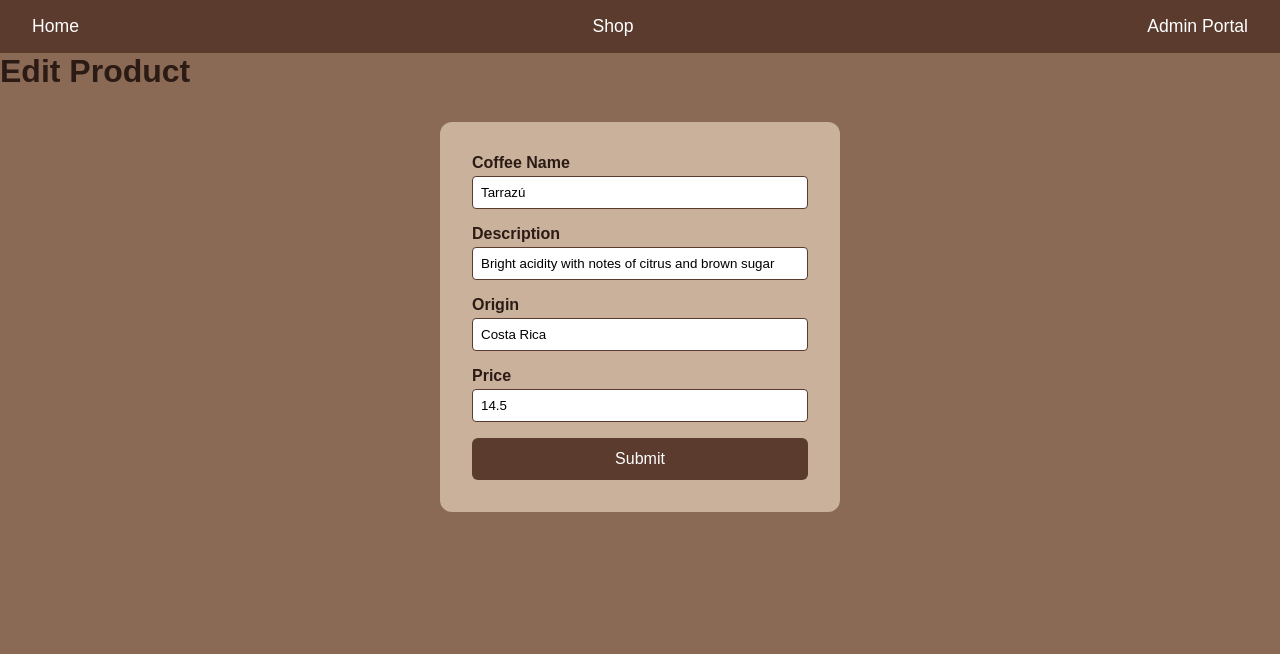
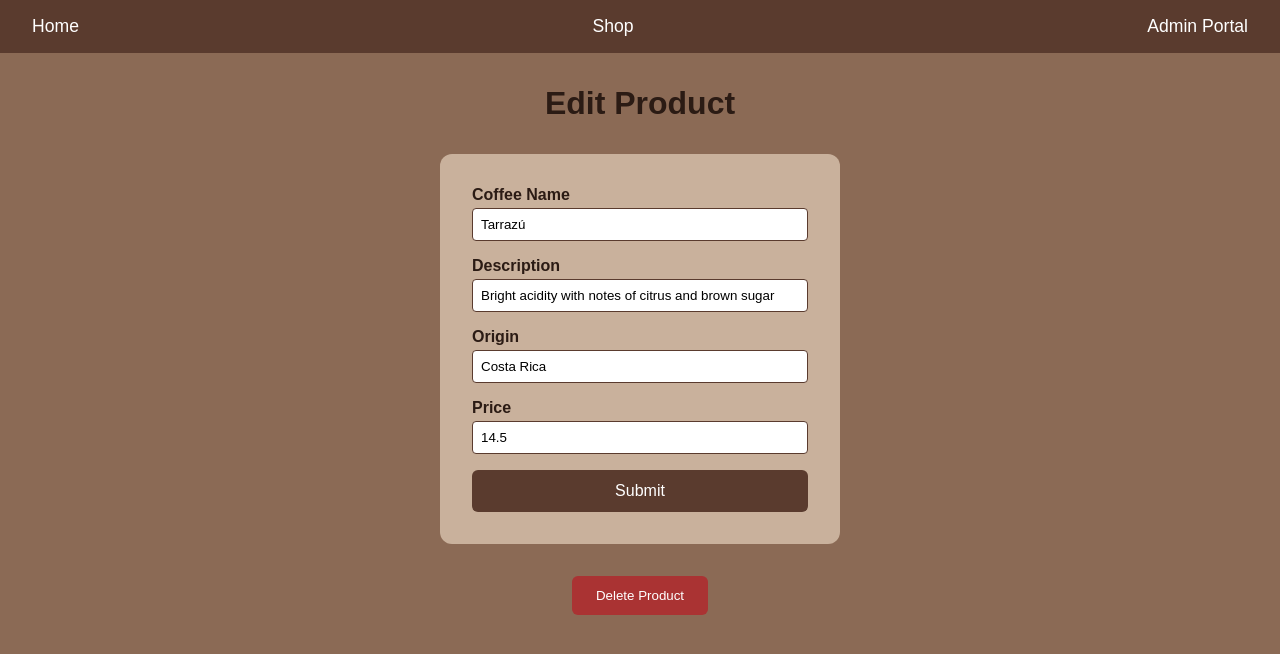
Before and after one commit to hanjennings1/coffees-r-us-lab, a React (Vite) app: page /product/1 in a window 1280 px wide. Shown: the top 654 px of the page. Built offline with nearby package versions, Linux system fonts and the light colour scheme; data requests are answered from the project's data file.

Commit message:
Add delete functionality to ProductDetail with confirmation dialog

```diff
--- a/db.json
+++ b/db.json
@@ -90,13 +90,6 @@
       "origin": "Brazil",
       "price": "11.75",
       "id": "jHA5GevJvmE"
-    },
-    {
-      "name": "El Cielito",
-      "description": "Bright medium roast with notes of green apple and honey",
-      "origin": "Honduras",
-      "price": "12.75",
-      "id": "4LlfMImiI64"
     }
   ],
   "$schema": "./node_modules/json-server/schema.json"
--- a/src/components/ProductDetail.jsx
+++ b/src/components/ProductDetail.jsx
@@ -1,7 +1,8 @@
 import { useState } from 'react'
 import { useParams, useNavigate } from 'react-router-dom'
 import ProductForm from './ProductForm'
-import useFetch from '../hooks/useFetch' // custom hook replaces manual useState + useEffect + fetch
+import useFetch from '../hooks/useFetch'
+import '../styles/ProductDetail.css' // styles for the delete button
 
 function ProductDetail() {
   // useParams() returns { id: "5" } based on the current URL, matching /product/:id
@@ -18,7 +19,6 @@ function ProductDetail() {
 
   // Called by ProductForm once the user submits the edited values
   function handleUpdateProduct(formData) {
-    // PATCH request: updates only the fields provided, for this specific product's id
     fetch(`http://localhost:3001/coffee/${id}`, {
       method: 'PATCH',
       headers: {
@@ -37,17 +37,39 @@ function ProductDetail() {
       })
   }
 
+  // DELETE request: removes this specific product from json-server permanently
+  function handleDeleteProduct() {
+    // window.confirm shows a simple browser popup asking the user to confirm —
+    // prevents accidental deletion from a misclick
+    const confirmed = window.confirm('Are you sure you want to delete this product?')
+
+    if (!confirmed) {
+      return // user clicked "Cancel" — stop here, do nothing
+    }
+
+    fetch(`http://localhost:3001/coffee/${id}`, {
+      method: 'DELETE' // no headers/body needed — DELETE just needs the URL to know what to remove
+    })
+      .then(() => {
+        console.log('Product deleted')
+        navigate('/shop') // immediately redirect after deleting, no need to show a form anymore
+      })
+  }
+
   // Guard clause: while the fetch is still in progress, product is still null.
-  // Without this check, ProductForm would try to read properties off of null and crash.
   if (!product) {
     return <p>Loading...</p>
   }
 
   return (
-    <div>
+    <div className="product-detail-page">
       <h1>Edit Product</h1>
       {successMessage && <p>Product updated successfully!</p>}
       <ProductForm initialData={product} onSubmit={handleUpdateProduct} />
+
+      <button onClick={handleDeleteProduct} className="delete-button">
+        Delete Product
+      </button>
     </div>
   )
 }
--- /dev/null
+++ b/src/styles/ProductDetail.css
@@ -0,0 +1,21 @@
+.delete-button {
+  margin-top: 1rem;
+  padding: 0.75rem 1.5rem;
+  background-color: #a33;
+  color: white;
+  border: none;
+  border-radius: 6px;
+  cursor: pointer;
+  display: block;
+  margin-left: auto;
+  margin-right: auto;
+}
+
+.delete-button:hover {
+  background-color: #822;
+}
+
+.product-detail-page h1 {
+  text-align: center;
+  margin-top: 2rem;
+}
```
